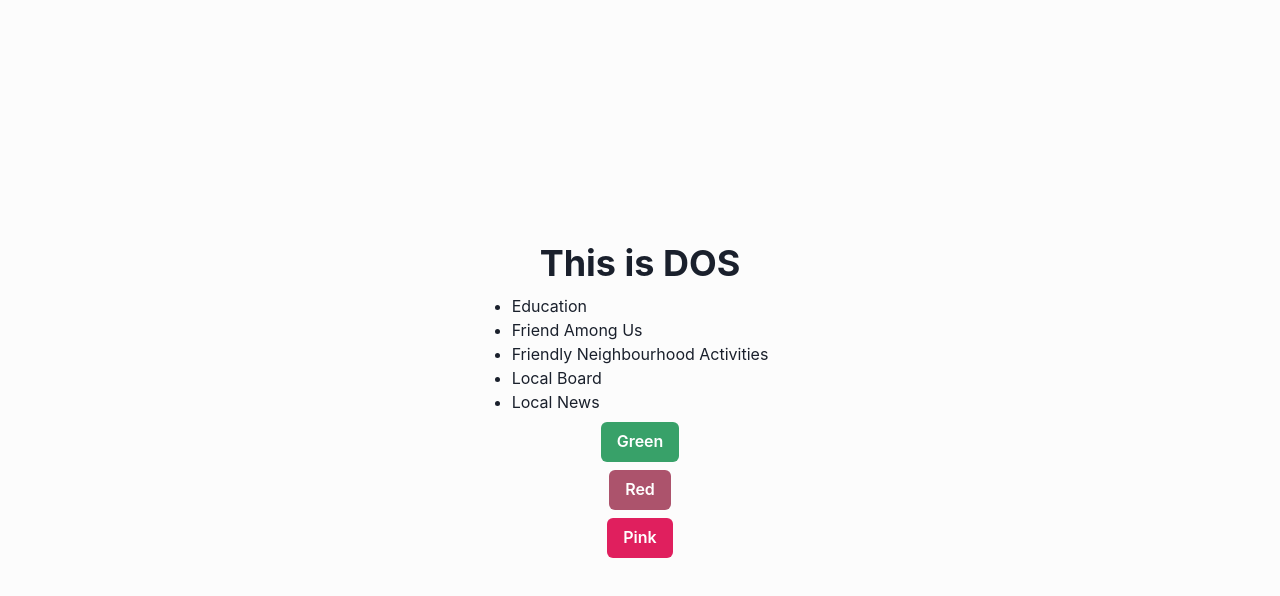
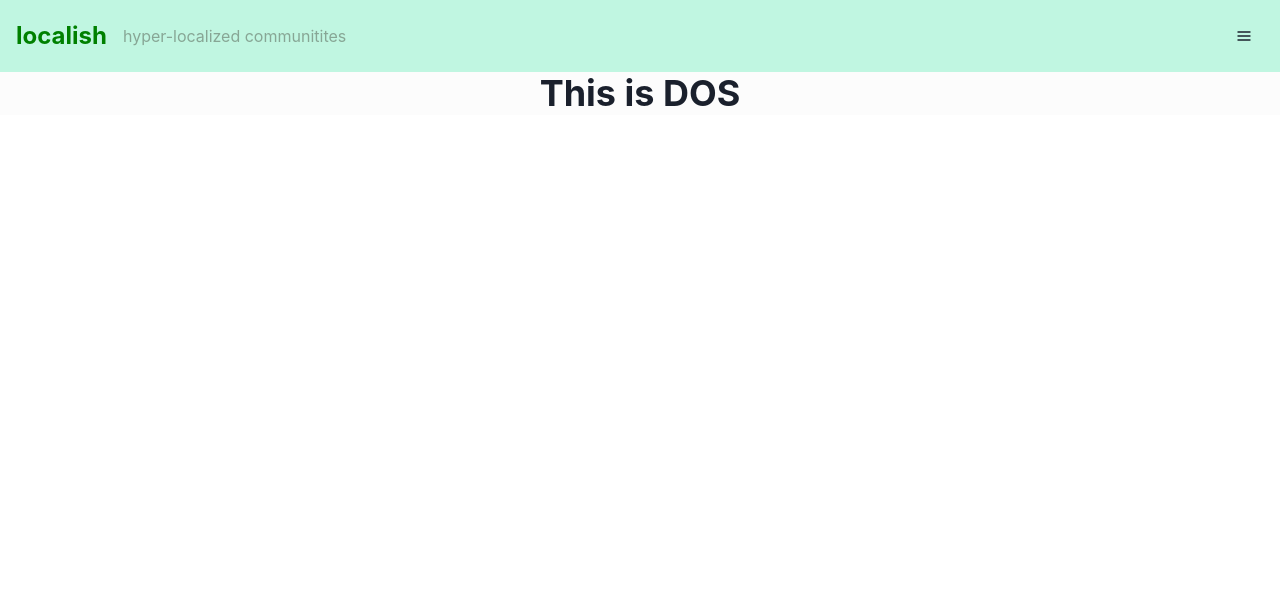
Before and after one commit to OkkarMin/localish-aws-buildon2021, a Next.js app: page / in a window 1280 px wide. Shown: the top 596 px of the page. Built offline with nearby package versions, Linux system fonts and the light colour scheme.

Commit message:
feat: :sparkles: Add navbar globally

```diff
--- a/package.json
+++ b/package.json
@@ -16,7 +16,8 @@
     "framer-motion": "^4.0.3",
     "next": "latest",
     "react": "^17.0.2",
-    "react-dom": "^17.0.2"
+    "react-dom": "^17.0.2",
+    "react-icons": "^4.2.0"
   },
   "devDependencies": {
     "@types/node": "^14.6.0",
--- /dev/null
+++ b/src/components/layout/drawer-menu.tsx
@@ -0,0 +1,88 @@
+import Link from "next/link";
+
+import {
+  Drawer,
+  DrawerBody,
+  DrawerCloseButton,
+  DrawerContent,
+  DrawerFooter,
+  DrawerHeader,
+  DrawerOverlay,
+  Heading,
+  HStack,
+  Link as ChakraLink,
+  Text,
+} from "@chakra-ui/react";
+
+import { VscMortarBoard } from "react-icons/vsc";
+import { GiThreeFriends } from "react-icons/gi";
+import { MdLocalActivity } from "react-icons/md";
+import { FaChalkboardTeacher } from "react-icons/fa";
+import { IoNewspaperOutline } from "react-icons/io5";
+
+const DrawerMenuItem = ({ itemName, icon, href }) => {
+  return (
+    <Link href={href}>
+      <ChakraLink>
+        <HStack mb="2">
+          {icon}
+          <Text>{itemName}</Text>
+        </HStack>
+      </ChakraLink>
+    </Link>
+  );
+};
+
+const DrawerMenu = ({ isOpen, onClose }) => {
+  return (
+    <Drawer
+      isOpen={isOpen}
+      placement="right"
+      onClose={onClose}
+      initialFocusRef={null}
+    >
+      <DrawerOverlay />
+      <DrawerContent>
+        <DrawerCloseButton />
+        <DrawerHeader bg="greenPrimary.100">
+          <Heading as="h2" fontSize="2xl" color="green">
+            localish
+          </Heading>
+          <Text textColor="greenSecondary.400" fontSize="md">
+            hyper-localized communitites
+          </Text>
+        </DrawerHeader>
+
+        <DrawerBody bg="greenPrimary.100">
+          <DrawerMenuItem
+            itemName="Education"
+            icon={<VscMortarBoard />}
+            href="/education"
+          />
+          <DrawerMenuItem
+            itemName="Friend Among Us"
+            icon={<GiThreeFriends />}
+            href="/friend-among-us"
+          />
+          <DrawerMenuItem
+            itemName="Neighbourhood Activitites"
+            icon={<MdLocalActivity />}
+            href="/friendly-neighbourhood-activities"
+          />
+          <DrawerMenuItem
+            itemName="Local Board"
+            icon={<FaChalkboardTeacher />}
+            href="/local-board"
+          />
+          <DrawerMenuItem
+            itemName="Local News"
+            icon={<IoNewspaperOutline />}
+            href="/local-news"
+          />
+        </DrawerBody>
+      </DrawerContent>
+    </Drawer>
+  );
+};
+
+export default DrawerMenu;
--- /dev/null
+++ b/src/components/layout/navbar.tsx
@@ -0,0 +1,49 @@
+import Link from "next/link";
+
+import {
+  Box,
+  Flex,
+  Heading,
+  IconButton,
+  Link as ChakraLink,
+  Spacer,
+  Text,
+  useDisclosure,
+} from "@chakra-ui/react";
+import { HamburgerIcon } from "@chakra-ui/icons";
+
+import DrawerMenu from "./drawer-menu";
+
+const NavBar = () => {
+  const { isOpen, onOpen, onClose } = useDisclosure();
+
+  return (
+    <Flex as="nav" align="center" p="4" bg="greenPrimary.100">
+      <Link href="/">
+        <ChakraLink>
+          <Heading as="h2" fontSize="2xl" color="green">
+            localish
+          </Heading>
+        </ChakraLink>
+      </Link>
+      <Text ml="4" textColor="greenSecondary.400">
+        hyper-localized communitites
+      </Text>
+
+      <Spacer />
+
+      <IconButton
+        aria-label="Open menu drawer"
+        icon={<HamburgerIcon />}
+        bg="transparent"
+        _hover={{ backgroundColor: "transparent" }}
+        _active={{ backgroundColor: "transparent" }}
+        onClick={onOpen}
+      ></IconButton>
+
+      <DrawerMenu isOpen={isOpen} onClose={onClose} />
+    </Flex>
+  );
+};
+
+export default NavBar;
--- a/src/pages/_app.tsx
+++ b/src/pages/_app.tsx
@@ -1,14 +1,17 @@
-import { ChakraProvider } from '@chakra-ui/react'
+import { ChakraProvider } from "@chakra-ui/react";
+import { AppProps } from "next/app";
 
-import theme from '../theme'
-import { AppProps } from 'next/app'
+import theme from "../theme";
+
+import NavBar from "../components/layout/navbar";
 
 function MyApp({ Component, pageProps }: AppProps) {
   return (
     <ChakraProvider resetCSS theme={theme}>
+      <NavBar />
       <Component {...pageProps} />
     </ChakraProvider>
-  )
+  );
 }
 
-export default MyApp
+export default MyApp;
--- a/src/pages/index.tsx
+++ b/src/pages/index.tsx
@@ -1,102 +1,9 @@
-import Link from "next/link";
-
-import {
-  Button,
-  Heading,
-  Link as ChakraLink,
-  ListItem,
-  UnorderedList,
-  VStack,
-  useToast,
-} from "@chakra-ui/react";
+import { Heading, VStack } from "@chakra-ui/react";
 
 const Index = () => {
-  const toast = useToast();
-
-  const showToast = (
-    type: "success" | "error" | "warning",
-    message: string,
-    description: string
-  ) => {
-    toast({
-      title: message,
-      description: description,
-      status: type,
-      variant: "left-accent",
-      position: "top-right",
-      duration: 3000,
-      isClosable: true,
-    });
-  };
-
   return (
-    <VStack
-      minH="100vh"
-      align="center"
-      justify="center"
-      backgroundColor="offWhite"
-    >
+    <VStack align="center" justify="center" backgroundColor="offWhite">
       <Heading>This is DOS</Heading>
-      <UnorderedList>
-        <Link href="/education">
-          <ChakraLink>
-            <ListItem>Education</ListItem>
-          </ChakraLink>
-        </Link>
-
-        <Link href="/friend-among-us">
-          <ChakraLink>
-            <ListItem>Friend Among Us</ListItem>
-          </ChakraLink>
-        </Link>
-
-        <Link href="/friendly-neighbourhood-activities">
-          <ChakraLink>
-            <ListItem>Friendly Neighbourhood Activities</ListItem>
-          </ChakraLink>
-        </Link>
-
-        <Link href="/local-board">
-          <ChakraLink>
-            <ListItem>Local Board</ListItem>
-          </ChakraLink>
-        </Link>
-
-        <Link href="/local-news">
-          <ChakraLink>
-            <ListItem>Local News</ListItem>
-          </ChakraLink>
-        </Link>
-      </UnorderedList>
-
-      <Button
-        colorScheme="green"
-        onClick={() =>
-          showToast("success", "Good job!", "Something gone right :)")
-        }
-      >
-        Green
-      </Button>
-      <Button
-        colorScheme="red"
-        onClick={() =>
-          showToast("error", "Not good job!", "Something weint wrong :(")
-        }
-      >
-        Red
-      </Button>
-      <Button
-        colorScheme="pink"
-        onClick={() =>
-          showToast(
-            "warning",
-            "Not so good not so bad",
-            "Something went half right ??"
-          )
-        }
-      >
-        Pink
-      </Button>
     </VStack>
   );
 };
```
Also changed, not shown: 1 other file (tests, documents, lock files or other folders).
